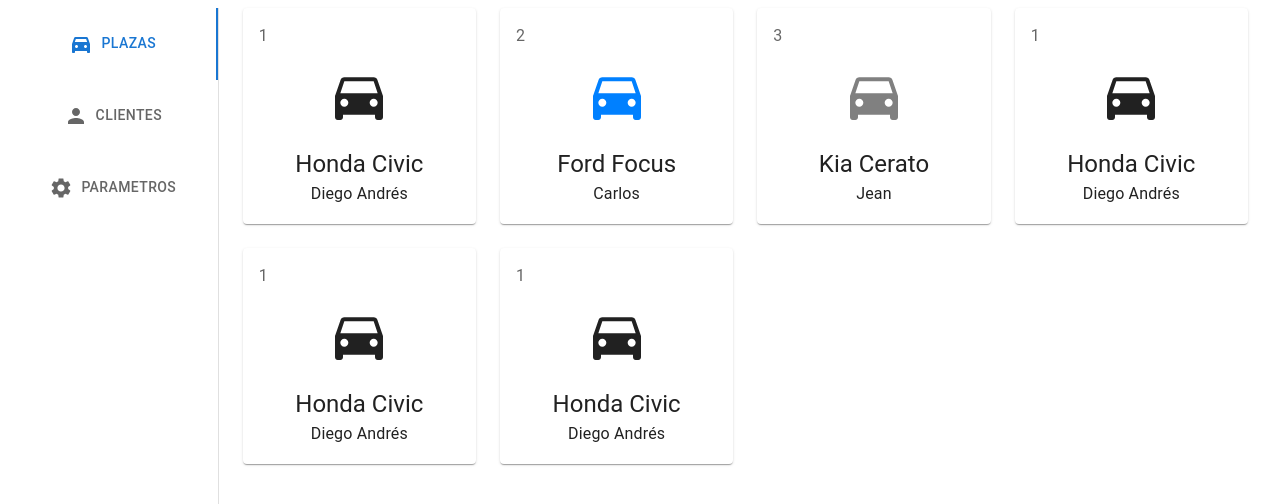
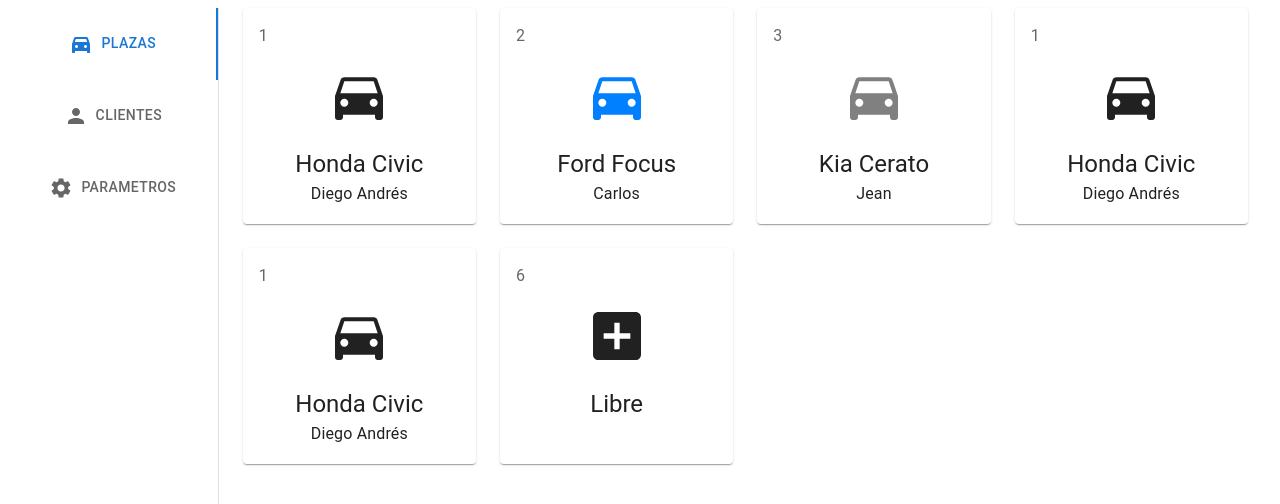
Before and after one commit to dfontalv20/parking-react, a React (Vite) app: page / in a window 1280 px wide. Shown: the top 504 px of the page. Built offline with nearby package versions, Linux system fonts and the light colour scheme.

Commit message:
Añadido icono de plaza libre

```diff
--- a/src/components/UI/molecules/SlotCard.jsx
+++ b/src/components/UI/molecules/SlotCard.jsx
@@ -1,4 +1,4 @@
-import { DirectionsCar, RemoveCircle } from '@mui/icons-material'
+import { AddBox, DirectionsCar, RemoveCircle } from '@mui/icons-material'
 import { Box, Button, Card, CardActionArea, CardActions, CardContent, CardHeader, IconButton, Typography } from '@mui/material'
 import React from 'react'
 
@@ -6,18 +6,20 @@
 
     const { slot, onClick } = props
 
+    const cardIconStyles = {
+        marginInline: 'auto',
+        marginBlockEnd: 20,
+        color: slot.current?.color,
+        fontSize: 64
+    }
+
     return (
-        <Card style={{width: '100%', height: '100%'}}>
+        <Card style={{ width: '100%', height: '100%' }}>
             <CardActionArea onClick={onClick}>
                 <CardHeader subheader={slot.number} style={{ paddingBlockEnd: 0 }} />
                 <CardContent >
                     <Box display='flex'>
-                        <DirectionsCar style={{
-                            marginInline: 'auto',
-                            marginBlockEnd: 20,
-                            color: slot.current?.color,
-                            fontSize: 64
-                        }} />
+                        {slot.current ? <DirectionsCar style={{...cardIconStyles, color: slot.current?.color }} /> : <AddBox style={cardIconStyles}/>}
                     </Box>
                     <Box style={{ textAlign: 'center' }}>
                         <Typography variant='h5'>{slot.current?.car ?? 'Libre'}</Typography>
--- a/src/components/pages/MainPage.jsx
+++ b/src/components/pages/MainPage.jsx
@@ -58,11 +58,8 @@
         },
         {
             id: 1,
-            number: 1,
-            current: {
-                car: 'Honda Civic',
-                personName: 'Diego Andrés'
-            }
+            number: 6,
+            current: null
         },
     ]
 
```
